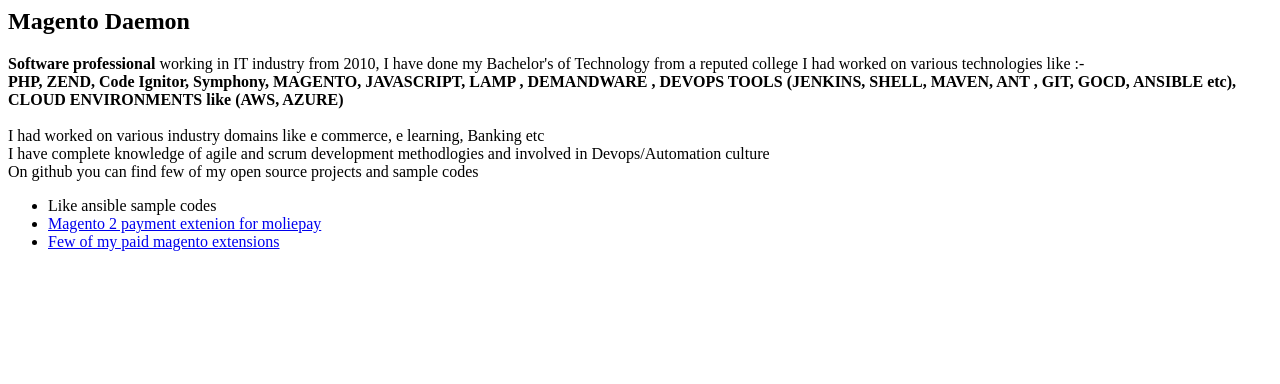
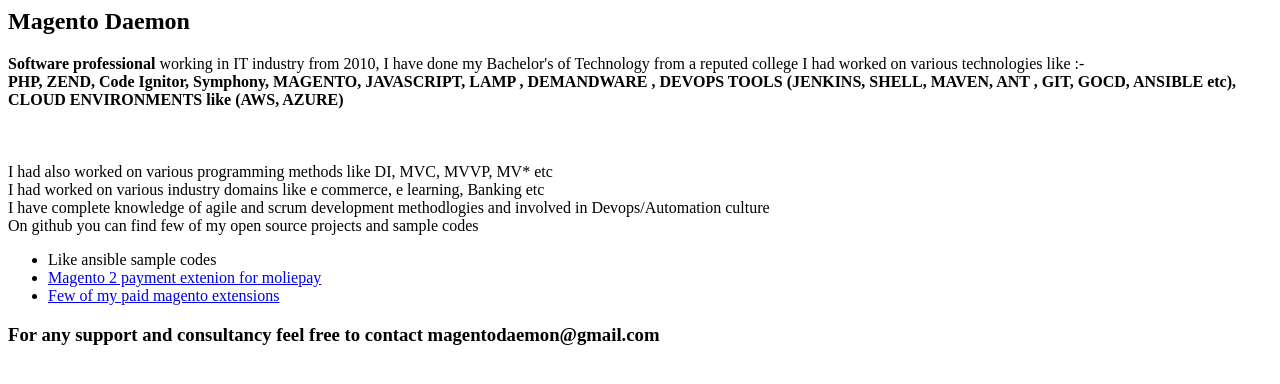
Before and after one commit to magentodaemon/magentodaemon.github.io, a plain HTML site: page index.html in a window 1280 px wide. Drawn offline with Linux system fonts and the light colour scheme.

Commit message:
Index html added

```diff
--- a/index.html
+++ b/index.html
@@ -14,6 +14,11 @@
 					PHP, ZEND, Code Ignitor, Symphony, MAGENTO, JAVASCRIPT, LAMP , DEMANDWARE , DEVOPS TOOLS (JENKINS, SHELL, MAVEN, ANT , GIT, GOCD, ANSIBLE  etc), CLOUD ENVIRONMENTS like (AWS, AZURE)
 				</strong>
 				<br>
+				<br>
+				<br>
+				<br>
+				I had also worked on various programming methods like DI, MVC, MVVP, MV* etc
+
 				<br>
 				I had worked on various industry domains like e commerce, e learning, Banking etc
 				<br>
@@ -32,5 +37,7 @@
 
 			</p>
 
+			<h3>For any support and consultancy feel free to contact magentodaemon@gmail.com</h3>
+
 	</body>
 </html>
```
